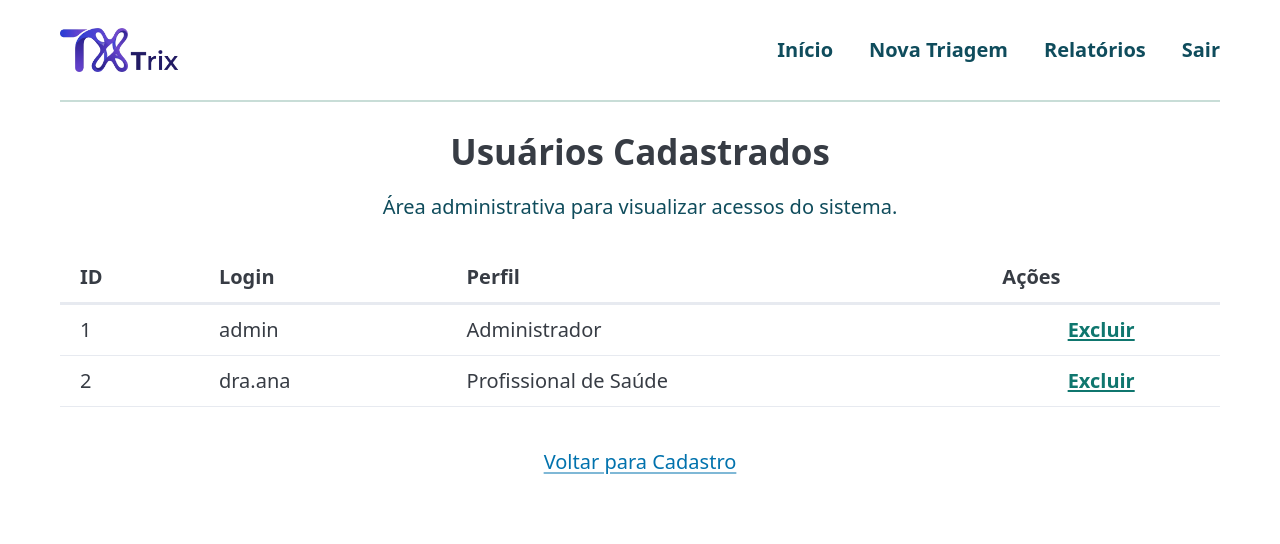
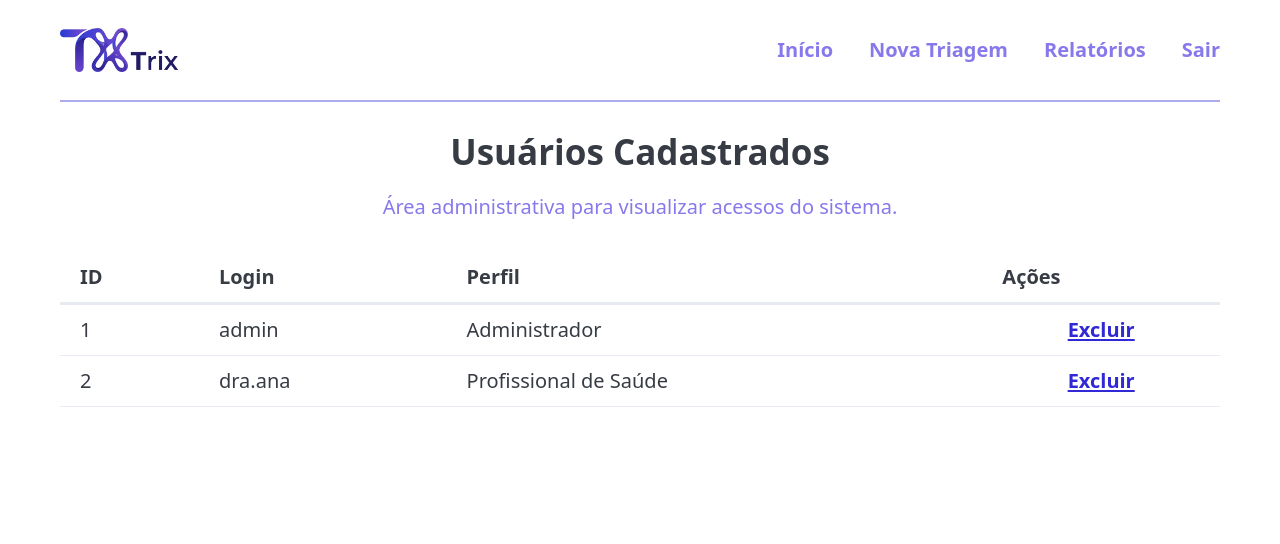
Before and after one commit to adrianjuicer/Triagem-X-Fragil, a Flask app: page /usuarios in a window 1280 px wide. Shown: the top 544 px of the page. Run offline with Flask 3, Linux system fonts and the light colour scheme.

Commit message:
Organizar prototipo e criar base MVC em Flask

```diff
--- a/app.py
+++ b/app.py
@@ -1,14 +1,11 @@
 from flask import Flask
 
-from config import ConfiguracaoProjeto
 from controllers.principal_controller import principal_blueprint
 
 
 app = Flask(__name__)
-app.config.from_object(ConfiguracaoProjeto)
-
 app.register_blueprint(principal_blueprint)
 
 
 if __name__ == "__main__":
-    app.run(debug=app.config["DEBUG"], use_reloader=False)
+    app.run(host="0.0.0.0", port=8080, debug=True)
--- a/controllers/principal_controller.py
+++ b/controllers/principal_controller.py
@@ -1,15 +1,77 @@
-from flask import Blueprint, redirect, render_template, request, session, url_for
-
-from models import AVALIACOES_EXEMPLO, SINTOMAS_DISPONIVEIS, USUARIOS_CADASTRADOS
+from flask import Blueprint, redirect, render_template, request, url_for
 
 
 principal_blueprint = Blueprint("principal", __name__)
 
 
+def obter_perfil_atual():
+    perfil = request.args.get("perfil")
+
+    if perfil == "administrador":
+        return "administrador"
+
+    return "medico"
+
+
+SINTOMAS_DISPONIVEIS = [
+    {"id": 1, "descricao": "Deficiência intelectual"},
+    {"id": 2, "descricao": "Face alongada/orelhas"},
+    {"id": 3, "descricao": "Macroorquidismo"},
+    {"id": 4, "descricao": "Hipermobilidade articular"},
+    {"id": 5, "descricao": "Dificuldades de aprendizagem"},
+    {"id": 6, "descricao": "Déficit de atenção"},
+    {"id": 7, "descricao": "Movimentos repetitivos"},
+    {"id": 8, "descricao": "Atraso na fala"},
+    {"id": 9, "descricao": "Hiperatividade"},
+    {"id": 10, "descricao": "Evita contato visual"},
+    {"id": 11, "descricao": "Evita contato físico"},
+    {"id": 12, "descricao": "Agressividade"},
+]
+
+
+USUARIOS_CADASTRADOS = [
+    {"id": 1, "login": "admin", "perfil": "Administrador"},
+    {"id": 2, "login": "dra.ana", "perfil": "Profissional de Saúde"},
+]
+
+
+AVALIACOES_EXEMPLO = [
+    {
+        "data": "10/04/2026",
+        "cpf": "000.000.000-01",
+        "rg": "11.111.111-1",
+        "paciente": "João Silva",
+        "sexo": "M",
+        "usuario": "dra.ana",
+        "sintomas": [
+            "Deficiência intelectual",
+            "Face alongada/orelhas",
+            "Macroorquidismo",
+            "Hiperatividade",
+        ],
+        "score": "0.89",
+        "recomendacao": "Recomendado ao teste genético confirmatório",
+    },
+    {
+        "data": "11/04/2026",
+        "cpf": "000.000.000-02",
+        "rg": "22.222.222-2",
+        "paciente": "Maria Souza",
+        "sexo": "F",
+        "usuario": "dra.ana",
+        "sintomas": [
+            "Dificuldades de aprendizagem",
+            "Déficit de atenção",
+        ],
+        "score": "0.40",
+        "recomendacao": "Não recomendado ao teste genético confirmatório",
+    },
+]
+
+
 @principal_blueprint.route("/")
 def exibir_login():
     """Mostra a primeira tela do sistema."""
-    session.clear()
     return render_template("index.html", exibir_menu=False, mensagem_erro=None)
 
 
@@ -25,21 +87,23 @@ def entrar_no_sistema():
             mensagem_erro="Escolha um perfil de acesso.",
         )
 
-    session["perfil_usuario"] = perfil_escolhido
-    return redirect(url_for("principal.exibir_menu"))
+    return redirect(url_for("principal.exibir_menu", perfil=perfil_escolhido))
 
 
 @principal_blueprint.route("/sair")
 def sair_do_sistema():
-    """Limpa o acesso atual e volta para o login."""
-    session.clear()
+    """Volta para a tela de login."""
     return redirect(url_for("principal.exibir_login"))
 
 
 @principal_blueprint.route("/menu")
 def exibir_menu():
     """Mostra o menu principal do prototipo."""
-    return render_template("menu.html", pagina_ativa="menu")
+    return render_template(
+        "menu.html",
+        pagina_ativa="menu",
+        perfil_atual=obter_perfil_atual(),
+    )
 
 
 @principal_blueprint.route("/triagem")
@@ -48,6 +112,7 @@ def exibir_triagem():
     return render_template(
         "triagem.html",
         pagina_ativa="triagem",
+        perfil_atual=obter_perfil_atual(),
         sintomas_disponiveis=SINTOMAS_DISPONIVEIS,
         usuarios_cadastrados=USUARIOS_CADASTRADOS,
     )
@@ -56,7 +121,7 @@ def exibir_triagem():
 @principal_blueprint.route("/triagem/salvar", methods=["POST"])
 def salvar_triagem():
     """Prototipo visual: volta para relatorios depois do envio."""
-    return redirect(url_for("principal.exibir_relatorios"))
+    return redirect(url_for("principal.exibir_relatorios", perfil=obter_perfil_atual()))
 
 
 @principal_blueprint.route("/relatorios")
@@ -65,6 +130,7 @@ def exibir_relatorios():
     return render_template(
         "relatorios.html",
         pagina_ativa="relatorios",
+        perfil_atual=obter_perfil_atual(),
         avaliacoes=AVALIACOES_EXEMPLO,
         usuarios_filtro=USUARIOS_CADASTRADOS,
     )
@@ -73,7 +139,7 @@ def exibir_relatorios():
 @principal_blueprint.route("/pacientes/buscar", methods=["POST"])
 def buscar_paciente():
     """Prototipo visual: mantem o usuario na tela de relatorios."""
-    return redirect(url_for("principal.exibir_relatorios"))
+    return redirect(url_for("principal.exibir_relatorios", perfil=obter_perfil_atual()))
 
 
 @principal_blueprint.route("/usuarios/novo")
@@ -82,6 +148,7 @@ def exibir_cadastro_usuario():
     return render_template(
         "cadastro_usuario.html",
         pagina_ativa="usuarios",
+        perfil_atual=obter_perfil_atual(),
         mensagem_erro=None,
         mensagem_sucesso=None,
     )
@@ -93,6 +160,7 @@ def salvar_usuario():
     return render_template(
         "cadastro_usuario.html",
         pagina_ativa="usuarios",
+        perfil_atual=obter_perfil_atual(),
         mensagem_erro=None,
         mensagem_sucesso="Usuário cadastrado no protótipo.",
     )
@@ -104,6 +172,7 @@ def listar_usuarios():
     return render_template(
         "lista_usuarios.html",
         pagina_ativa="usuarios",
+        perfil_atual=obter_perfil_atual(),
         usuarios=USUARIOS_CADASTRADOS,
         mensagem_erro=None,
     )
--- a/static/css/style.css
+++ b/static/css/style.css
@@ -3,12 +3,22 @@
    ========================================= */
 
 :root {
-  --trix-primaria: #0f766e;
-  --trix-primaria-escura: #0b5f59;
-  --trix-destaque: #0f4c5c;
-  --trix-borda: #c8ddd7;
+  --trix-primaria: #3129d6;
+  --trix-primaria-escura: #2821ab;
+  --trix-destaque: #8779ec;
+  --trix-borda: #adadeb;
   --trix-alerta: #b42318;
   --trix-sucesso: #146c43;
+  --trix-fundo-suave: #f7f6ff;
+}
+
+body.login-admin {
+  --trix-primaria: #b42318;
+  --trix-primaria-escura: #8f1d14;
+  --trix-destaque: #c2410c;
+  --trix-borda: #f1a6a0;
+  --trix-alerta: #7f1d1d;
+  --trix-fundo-suave: #fff5f5;
 }
 
 button,
--- a/templates/base.html
+++ b/templates/base.html
@@ -7,24 +7,24 @@
     <link rel="stylesheet" href="{{ url_for('static', filename='css/pico.min.css') }}">
     <link rel="stylesheet" href="{{ url_for('static', filename='css/style.css') }}">
 </head>
-<body>
+<body class="{% if perfil_atual|default('medico') == 'administrador' %}login-admin{% endif %}">
     <main class="container-geral">
         {% if exibir_menu|default(True) %}
         <header class="cabecalho-principal">
             <div class="caixa-logo">
-                <a href="{{ url_for('principal.exibir_menu') }}" aria-label="Voltar ao menu do TriX">
+                <a href="{{ url_for('principal.exibir_menu', perfil=perfil_atual|default('medico')) }}" aria-label="Voltar ao menu do TriX">
                     <img src="{{ url_for('static', filename='img/logo-trix.png') }}" alt="TriX" width="120">
                 </a>
             </div>
 
             <nav class="caixa-menu" aria-label="Navegação principal">
                 <ul>
-                    <li><a href="{{ url_for('principal.exibir_menu') }}" class="{% if pagina_ativa == 'menu' %}link-atual{% endif %}">Início</a></li>
-                    <li><a href="{{ url_for('principal.exibir_triagem') }}" class="{% if pagina_ativa == 'triagem' %}link-atual{% endif %}">Nova Triagem</a></li>
-                    <li><a href="{{ url_for('principal.exibir_relatorios') }}" class="{% if pagina_ativa == 'relatorios' %}link-atual{% endif %}">Relatórios</a></li>
-                    {% if session.get("perfil_usuario") == "administrador" %}
-                    <li><a href="{{ url_for('principal.exibir_cadastro_usuario') }}" class="{% if pagina_ativa == 'usuarios' %}link-atual{% endif %}">Cadastrar Usuário</a></li>
-                    <li><a href="{{ url_for('principal.listar_usuarios') }}" class="{% if pagina_ativa == 'usuarios' %}link-atual{% endif %}">Usuários Cadastrados</a></li>
+                    <li><a href="{{ url_for('principal.exibir_menu', perfil=perfil_atual|default('medico')) }}" class="{% if pagina_ativa == 'menu' %}link-atual{% endif %}">Início</a></li>
+                    <li><a href="{{ url_for('principal.exibir_triagem', perfil=perfil_atual|default('medico')) }}" class="{% if pagina_ativa == 'triagem' %}link-atual{% endif %}">Nova Triagem</a></li>
+                    <li><a href="{{ url_for('principal.exibir_relatorios', perfil=perfil_atual|default('medico')) }}" class="{% if pagina_ativa == 'relatorios' %}link-atual{% endif %}">Relatórios</a></li>
+                    {% if perfil_atual|default('medico') == 'administrador' %}
+                    <li><a href="{{ url_for('principal.exibir_cadastro_usuario', perfil=perfil_atual|default('medico')) }}" class="{% if pagina_ativa == 'usuarios' %}link-atual{% endif %}">Cadastrar Usuário</a></li>
+                    <li><a href="{{ url_for('principal.listar_usuarios', perfil=perfil_atual|default('medico')) }}" class="{% if pagina_ativa == 'usuarios' %}link-atual{% endif %}">Usuários Cadastrados</a></li>
                     {% endif %}
                     <li><a href="{{ url_for('principal.sair_do_sistema') }}">Sair</a></li>
                 </ul>
--- a/templates/cadastro_usuario.html
+++ b/templates/cadastro_usuario.html
@@ -16,7 +16,7 @@
     {% endif %}
 
     <article class="meu-formulario">
-        <form action="{{ url_for('principal.salvar_usuario') }}" method="post">
+        <form action="{{ url_for('principal.salvar_usuario', perfil=perfil_atual) }}" method="post">
             <h3>Dados do Novo Usuário</h3>
 
             <label for="novo_usuario">Login</label>
@@ -35,9 +35,5 @@
             <button type="submit" class="botao-espacado">Cadastrar Usuário</button>
         </form>
     </article>
-
-    <p class="espaco-superior">
-        <a href="{{ url_for('principal.listar_usuarios') }}">Ver Usuários Cadastrados</a>
-    </p>
 </section>
 {% endblock %}
--- a/templates/lista_usuarios.html
+++ b/templates/lista_usuarios.html
@@ -29,6 +29,7 @@
                     <td>{{ usuario.perfil }}</td>
                     <td>
                         <form action="{{ url_for('principal.listar_usuarios') }}" method="get" class="formulario-inline">
+                            <input type="hidden" name="perfil" value="{{ perfil_atual }}">
                             <button type="submit" class="botao-link">Excluir</button>
                         </form>
                     </td>
@@ -41,9 +42,5 @@
             </tbody>
         </table>
     </div>
-
-    <p class="espaco-superior">
-        <a href="{{ url_for('principal.exibir_cadastro_usuario') }}">Voltar para Cadastro</a>
-    </p>
 </section>
 {% endblock %}
--- a/templates/relatorios.html
+++ b/templates/relatorios.html
@@ -10,7 +10,7 @@
     </div>
 
     <article class="meu-formulario">
-        <form action="{{ url_for('principal.buscar_paciente') }}" method="post">
+        <form action="{{ url_for('principal.buscar_paciente', perfil=perfil_atual) }}" method="post">
             <label>Buscar Histórico por CPF
                 <input type="text" name="cpf" required placeholder="Ex: 000.000.000-00">
             </label>
@@ -101,9 +101,9 @@
                     <td>{{ avaliacao.score }}</td>
                     <td>{{ avaliacao.recomendacao }}</td>
                     <td>
-                        <a href="{{ url_for('principal.exibir_relatorios') }}">Histórico</a>
+                        <a href="{{ url_for('principal.exibir_relatorios', perfil=perfil_atual) }}">Histórico</a>
                         {% if "Recomendado" in avaliacao.recomendacao %}
-                        <a href="{{ url_for('principal.exibir_relatorios') }}">Gerar documento</a>
+                        <a href="{{ url_for('principal.exibir_relatorios', perfil=perfil_atual) }}">Gerar documento</a>
                         {% endif %}
                     </td>
                 </tr>
--- a/templates/triagem.html
+++ b/templates/triagem.html
@@ -8,7 +8,7 @@
     <p class="texto-destaque">Preencha os dados essenciais e marque os sintomas observados.</p>
 
     <article class="meu-formulario">
-        <form action="{{ url_for('principal.salvar_triagem') }}" method="post">
+        <form action="{{ url_for('principal.salvar_triagem', perfil=perfil_atual) }}" method="post">
             <h3>Dados do Paciente</h3>
 
             <label>Nome do Paciente
```
Also changed, not shown: config.py (deleted, +0 -8 lines), models/__init__.py (deleted, +0 -12 lines), models/dados_mockados.py (deleted, +0 -54 lines), templates/menu.html (+6 -6 lines), 1 other file.
